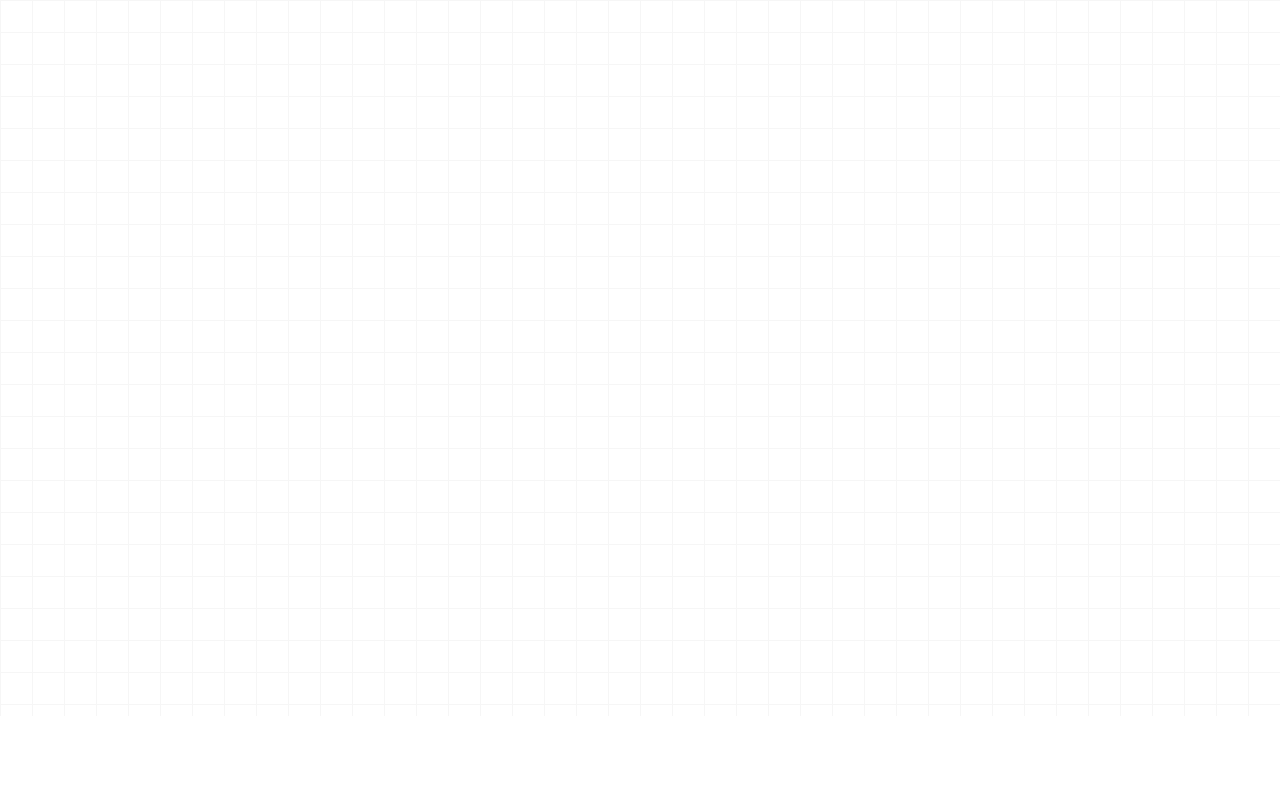
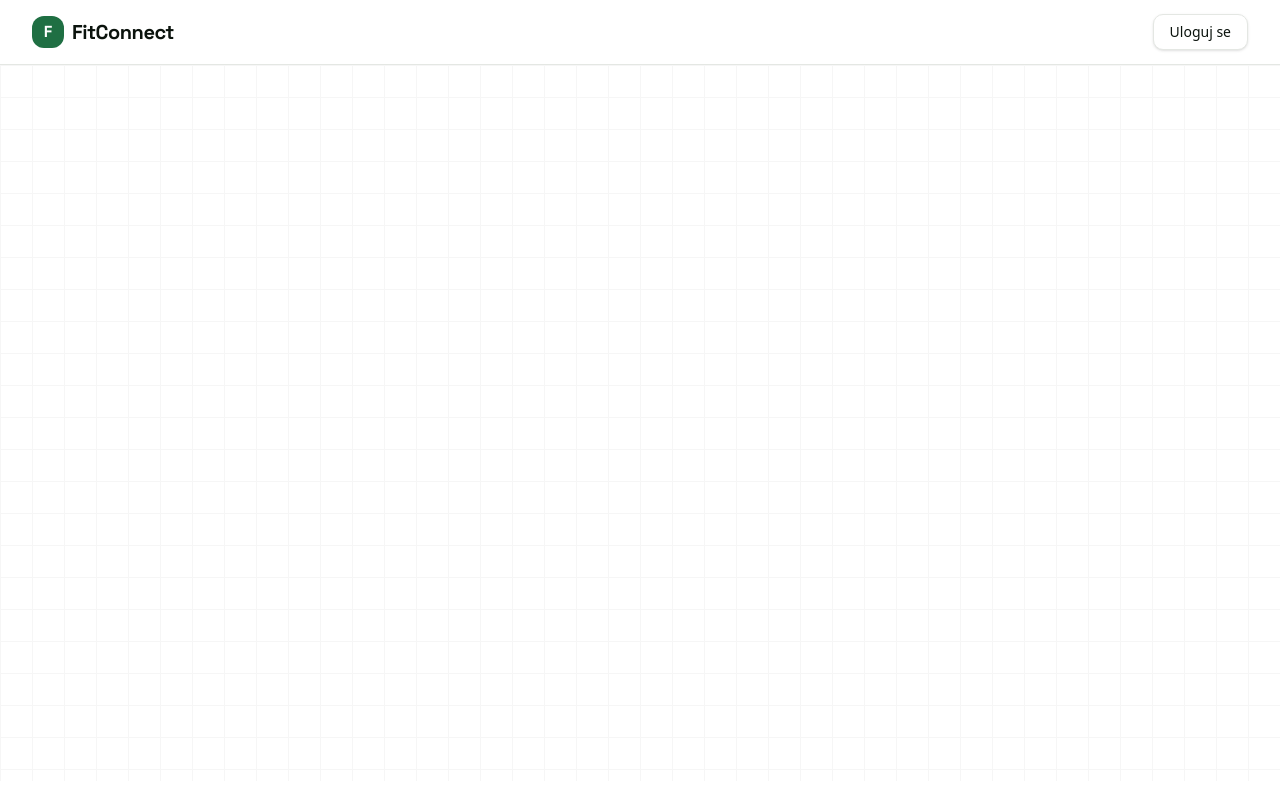
Before and after one commit to nickola23/fit-connect, a React (Vite) app in the folder frontend/: page / in a window 1280 px wide. Shown: the top 800 px of the page. Built offline with nearby package versions, Linux system fonts and the light colour scheme.

Commit message:
feat: implement navbar

```diff
--- a/frontend/src/components/layout/Layout.jsx
+++ b/frontend/src/components/layout/Layout.jsx
@@ -1,9 +1,11 @@
 import { Outlet } from "react-router-dom";
+import { Navbar } from "./Navbar";
 import { Footer } from "./Footer";
 
 export default function Layout() {
   return (
     <div className="flex min-h-screen flex-col">
+      <Navbar />
       <main className="flex-1">
         <Outlet />
       </main>
--- /dev/null
+++ b/frontend/src/components/layout/Navbar.jsx
@@ -0,0 +1,23 @@
+import { Link } from "react-router-dom";
+import { Button } from "@/components/ui/button";
+
+export function Navbar() {
+  return (
+    <header className="sticky top-0 z-50 border-b border-border bg-background/80 backdrop-blur-md">
+      <div className="mx-auto flex h-16 max-w-7xl items-center justify-between px-4 sm:px-6 lg:px-8">
+        <Link to="/" className="flex items-center gap-2">
+          <span className="flex h-8 w-8 items-center justify-center rounded-lg bg-primary text-primary-foreground font-display font-bold">
+            F
+          </span>
+          <span className="font-display text-xl font-bold tracking-tight text-foreground">
+            FitConnect
+          </span>
+        </Link>
+
+        <Button variant="outline" className="shrink-0" asChild>
+          <Link to="/auth">Uloguj se</Link>
+        </Button>
+      </div>
+    </header>
+  );
+}
```
